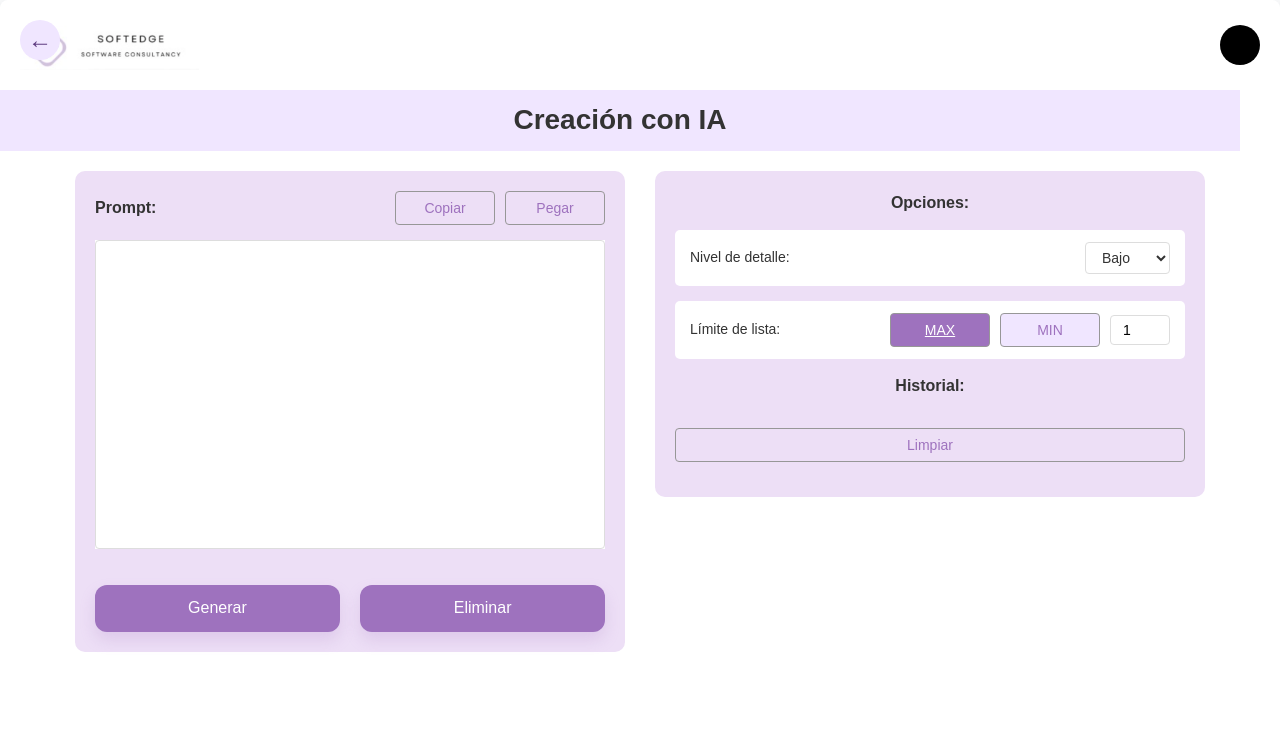
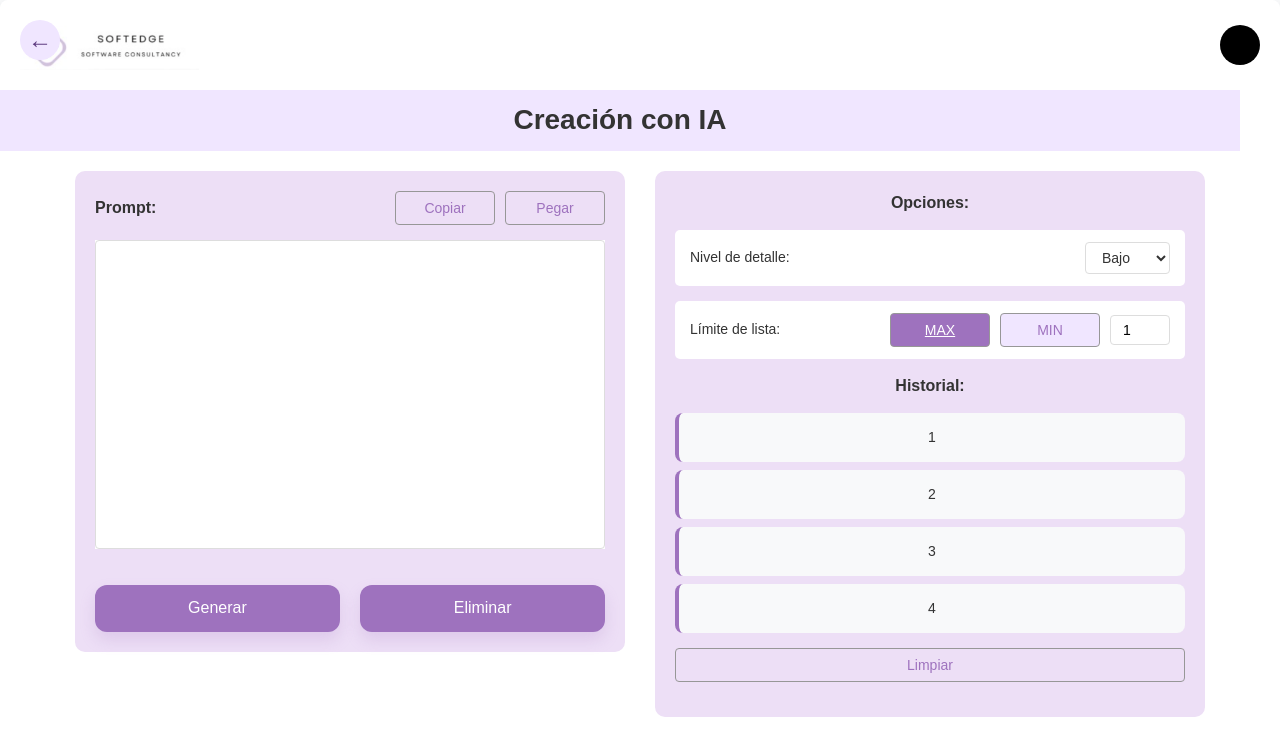
Before and after one commit to lorettaveiga/SoftEdgePruebas, a React (Vite) app in the folder Front/: page /generate in a window 1280 px wide. Shown: the top 756 px of the page. Built offline with nearby package versions, Linux system fonts and the light colour scheme; sample sign-in values are in the browser's storage.

Commit message:
Agregar url de front

```diff
--- a/Front/src/pages/Dashboard.jsx
+++ b/Front/src/pages/Dashboard.jsx
@@ -823,7 +823,7 @@ const Dashboard = () => {
                 </div>
                 {(role === "editor" || role === "admin") && (
                   <div className="member-actions">
-                    <button
+                    {/* <button
                       className="member-menu-button"
                       onClick={(e) => {
                         e.stopPropagation();
@@ -831,7 +831,7 @@ const Dashboard = () => {
                       }}
                     >
                       ⋮
-                    </button>
+                    </button> */}
                     {showMemberMenu === member.email && (
                       <div className="member-menu">
                         {role === "admin" && (
--- a/Front/src/pages/Generate.jsx
+++ b/Front/src/pages/Generate.jsx
@@ -14,7 +14,7 @@ function Generate() {
   const [selectedDetail, setSelectedDetail] = useState("Bajo");
   const [selectedOption, setSelectedOption] = useState("MAX"); // Estado para controlar la opción seleccionada
   const [limit, setLimit] = useState(1); // Estado para controlar el límite
-  const [history, setHistory] = useState([]); // Estado para controlar el historial
+  const [history, setHistory] = useState([1, 2, 3, 4]); // Estado para controlar el historial
   const [loading, setLoading] = useState(false); // Estado para controlar el estado de carga
   const [error, setError] = useState(null); // Estado para manejar el mensaje de error
   const [successMessage, setSuccessMessage] = useState(null); // Estado para manejar el mensaje de éxito
```
Also changed, not shown: 1 other file (tests, documents, lock files or other folders).
